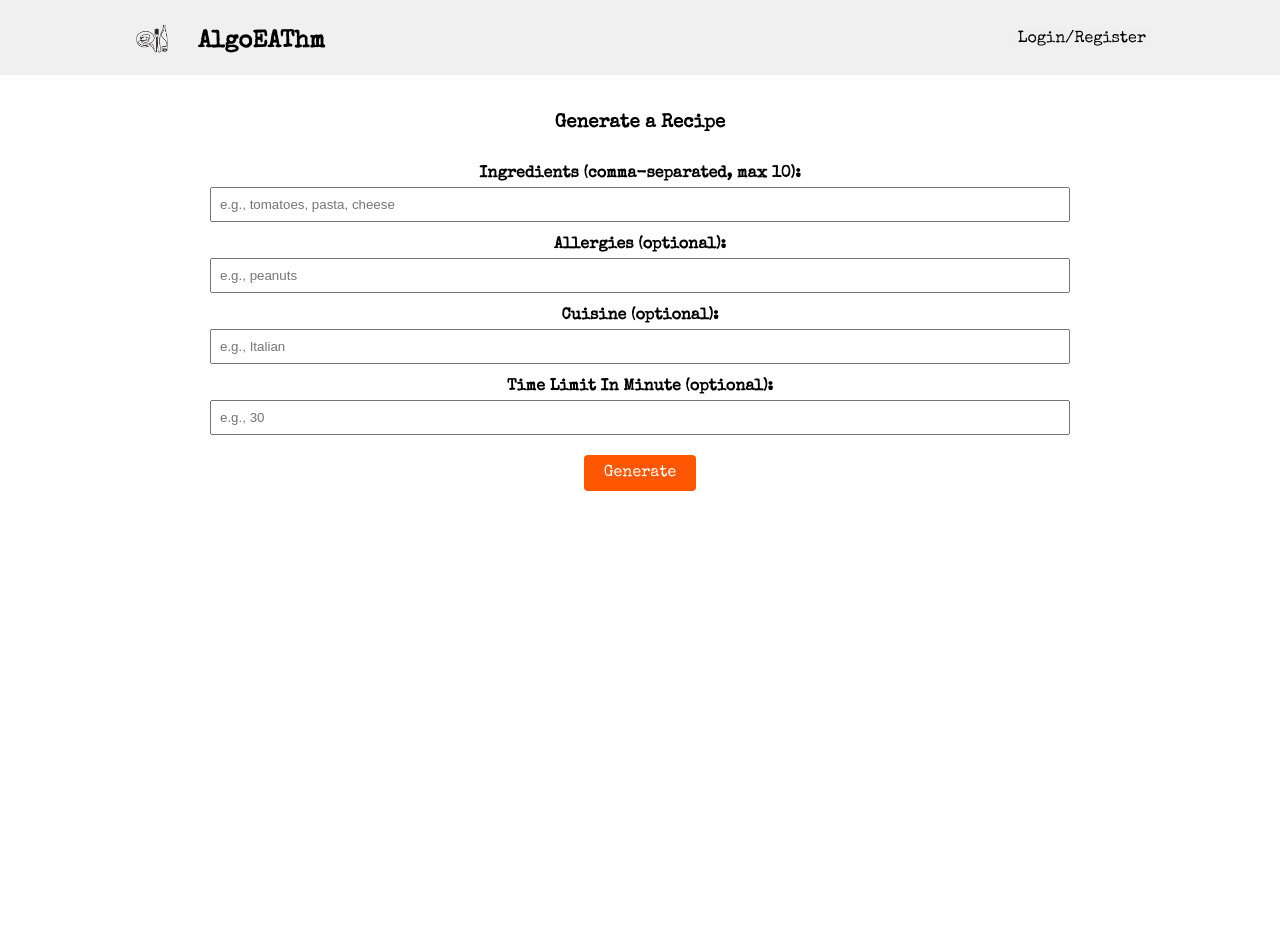
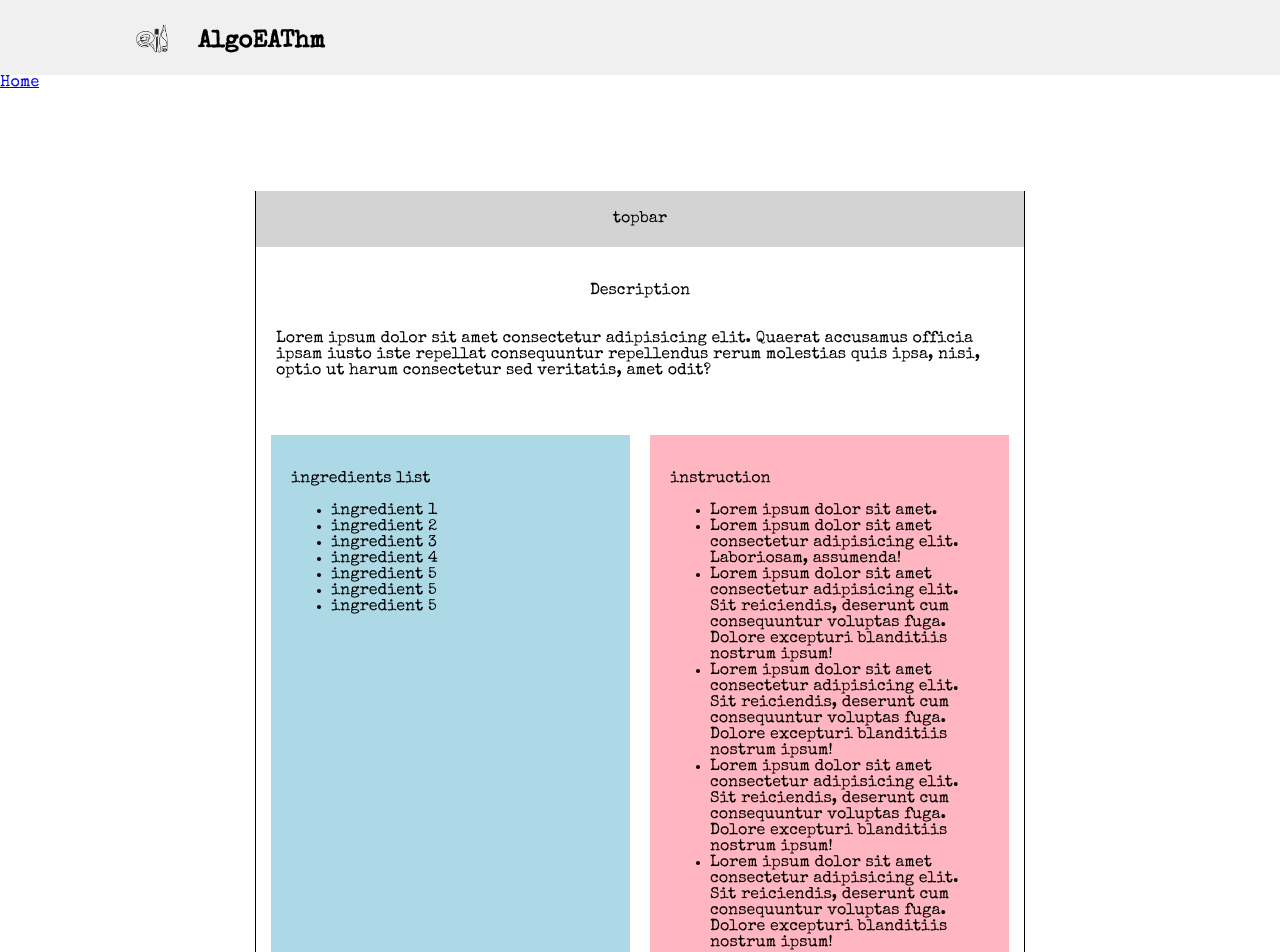
Before and after one commit to xqixgg/algoeathm-react-web-app, a React (Vite) app: page /#/AlgoEAThm/Instruction in a window 1280 px wide. Before the commit this address led to /#/AlgoEAThm/login. Shown: the top 952 px of the page. Before the commit the page ends 800 px from the top, so only its background shows below. Built offline with nearby package versions, Linux system fonts and the light colour scheme.

Commit message:
instrution screen

```diff
--- a/package.json
+++ b/package.json
@@ -25,6 +25,7 @@
     "eslint-plugin-react-hooks": "^5.1.0",
     "eslint-plugin-react-refresh": "^0.4.19",
     "globals": "^15.15.0",
+    "sass-embedded": "^1.85.1",
     "typescript": "~5.7.2",
     "typescript-eslint": "^8.24.1",
     "vite": "^6.2.0"
--- a/src/AlgoEAThm/Home/index.tsx
+++ b/src/AlgoEAThm/Home/index.tsx
@@ -1,5 +1,6 @@
 import React, { useState } from "react";
 import "./index.css";
+import { Link } from "react-router-dom";
 
 
 /**
@@ -55,6 +56,9 @@ const Home: React.FC = () => {
             </button>
         </div>
       </header>
+
+      {/* Nav back to instruction page delete later */}
+      <Link to="/AlgoEAThm/Instruction">Instruction</Link>
 
       {/* Main Form Section */}
       <main className="algoEAThm-main">
--- /dev/null
+++ b/src/AlgoEAThm/Instruction/index.css
@@ -0,0 +1,52 @@
+.ins-container {
+    display: flex;
+    flex-direction: column;
+    align-items: center;
+    justify-content: center;
+    margin: 100px auto;
+    width: 60%;
+    padding-bottom: 50px;
+    border: 1px solid black;
+    border-bottom: 5px solid black;
+    border-top: 0px;
+}
+
+.ins-topbar{
+    box-sizing: border-box;
+    display: flex;
+    justify-content: center;
+    width: 100%;
+    padding: 20px 20px;
+    background-color: lightgrey;
+}
+
+.ins-description-box{
+    box-sizing: border-box;
+    display: flex;
+    flex-direction: column;
+    align-items: center;
+    justify-content: center;
+    width: 100%;
+    padding: 20px 20px;
+
+}
+
+.ins-row{
+    display: flex;
+    gap: 20px;
+    margin:20px 15px 0px 15px;
+}
+
+.ins-ingredients{
+    box-sizing: border-box;
+    flex: 1;
+    padding: 20px 20px;
+    background-color: lightblue;
+}
+
+.ins-steps{
+    box-sizing: border-box;
+    flex: 1;
+    padding: 20px 20px;
+    background-color: lightpink;
+}
--- /dev/null
+++ b/src/AlgoEAThm/Instruction/index.tsx
@@ -0,0 +1,60 @@
+import { Link } from "react-router-dom";
+import "./index.css";
+export default function Instruction() {
+  return (
+    <div className="algoEAThm-container">
+        {/* Top Bar */}
+        <header className="algoEAThm-topbar">
+            <div className="algoEAThm-leftSection">
+                <img src="5500.png" alt="AlgoEAThm Logo" className="algoEAThm-logo" />
+                <h2 className="algoEAThm-title">AlgoEAThm</h2>
+            </div>
+
+        </header>
+        {/* Nav back to home */}
+        <div className="ins-to-home">
+            <Link to="/">Home</Link>
+        </div>
+
+        {/* Main Form Section */}
+        <div className="ins-container">
+            <div className="ins-topbar">topbar</div>
+            <div className="ins-description-box">
+                <p className="ins-title">Description</p>
+                <p>Lorem ipsum dolor sit amet consectetur adipisicing elit. Quaerat accusamus officia ipsam iusto iste repellat consequuntur repellendus rerum molestias quis ipsa, nisi, optio ut harum consectetur sed veritatis, amet odit?</p>
+            </div>
+            <div className="ins-row">
+                <div className="ins-ingredients">
+                    <p>ingredients list</p>
+                    <ul>
+                        <li>ingredient 1</li>
+                        <li>ingredient 2</li>
+                        <li>ingredient 3</li>
+                        <li>ingredient 4</li>
+                        <li>ingredient 5</li>
+                        <li>ingredient 5</li>
+                        <li>ingredient 5</li>
+                     </ul>
+
+                </div>
+                <div className="ins-steps">
+                    <p>instruction</p>
+                    <ul>
+                        <li>Lorem ipsum dolor sit amet.</li>
+                        <li>Lorem ipsum dolor sit amet consectetur adipisicing elit. Laboriosam, assumenda!</li>
+                        <li>Lorem ipsum dolor sit amet consectetur adipisicing elit. Sit reiciendis, deserunt cum consequuntur voluptas fuga. Dolore excepturi blanditiis nostrum ipsum!</li>
+                        <li>Lorem ipsum dolor sit amet consectetur adipisicing elit. Sit reiciendis, deserunt cum consequuntur voluptas fuga. Dolore excepturi blanditiis nostrum ipsum!</li>
+                        <li>Lorem ipsum dolor sit amet consectetur adipisicing elit. Sit reiciendis, deserunt cum consequuntur voluptas fuga. Dolore excepturi blanditiis nostrum ipsum!</li>
+                        <li>Lorem ipsum dolor sit amet consectetur adipisicing elit. Sit reiciendis, deserunt cum consequuntur voluptas fuga. Dolore excepturi blanditiis nostrum ipsum!</li>
+                    </ul>
+                </div>
+
+
+            </div>
+
+
+        </div>
+
+    </div>
+  )
+}
--- a/src/AlgoEAThm/index.tsx
+++ b/src/AlgoEAThm/index.tsx
@@ -1,11 +1,13 @@
-import { Route, Routes } from "react-router";
+import { Route, Routes } from "react-router-dom";
 import Home from "./Home";
+import Instruction from "./Instruction";
 function AlgoEAThm() {
    return (
          <div>
             <div className="d-flex">
                   <Routes>
                      <Route path="/" element={<Home />} />
+                     <Route path="Instruction" element={<Instruction />} />
 
                   </Routes>
                </div>
--- a/src/App.tsx
+++ b/src/App.tsx
@@ -1,6 +1,6 @@
-import { HashRouter } from "react-router-dom";
-import { Routes, Route, Navigate } from "react-router";
-import AlgoEAThm from "./AlgoEAThm/Home";
+import { Routes, Route, HashRouter, Navigate } from "react-router-dom";
+import AlgoEAThm from "./AlgoEAThm";
+
 
 function App() {
   return (
```
Also changed, not shown: 1 other file (tests, documents, lock files or other folders).
